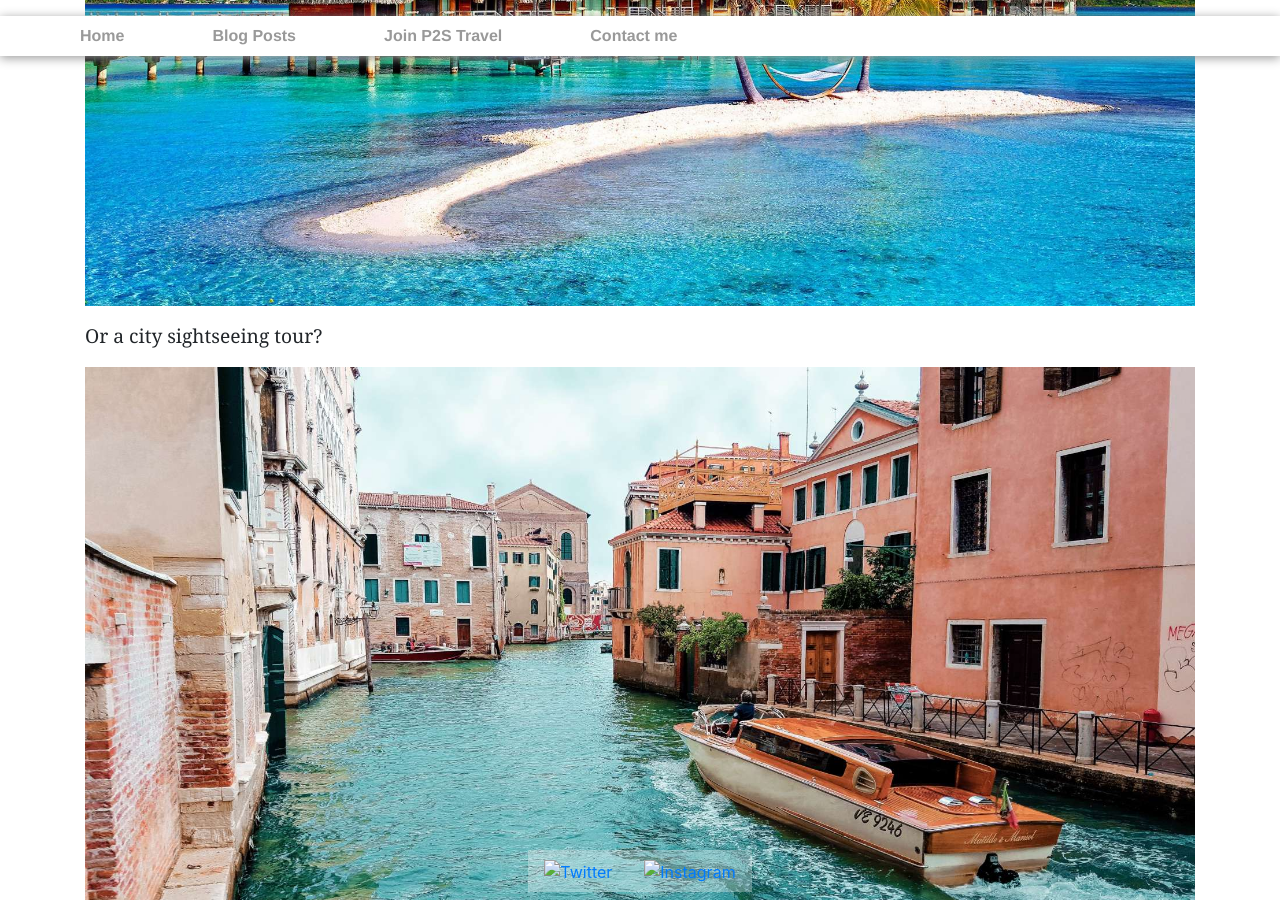
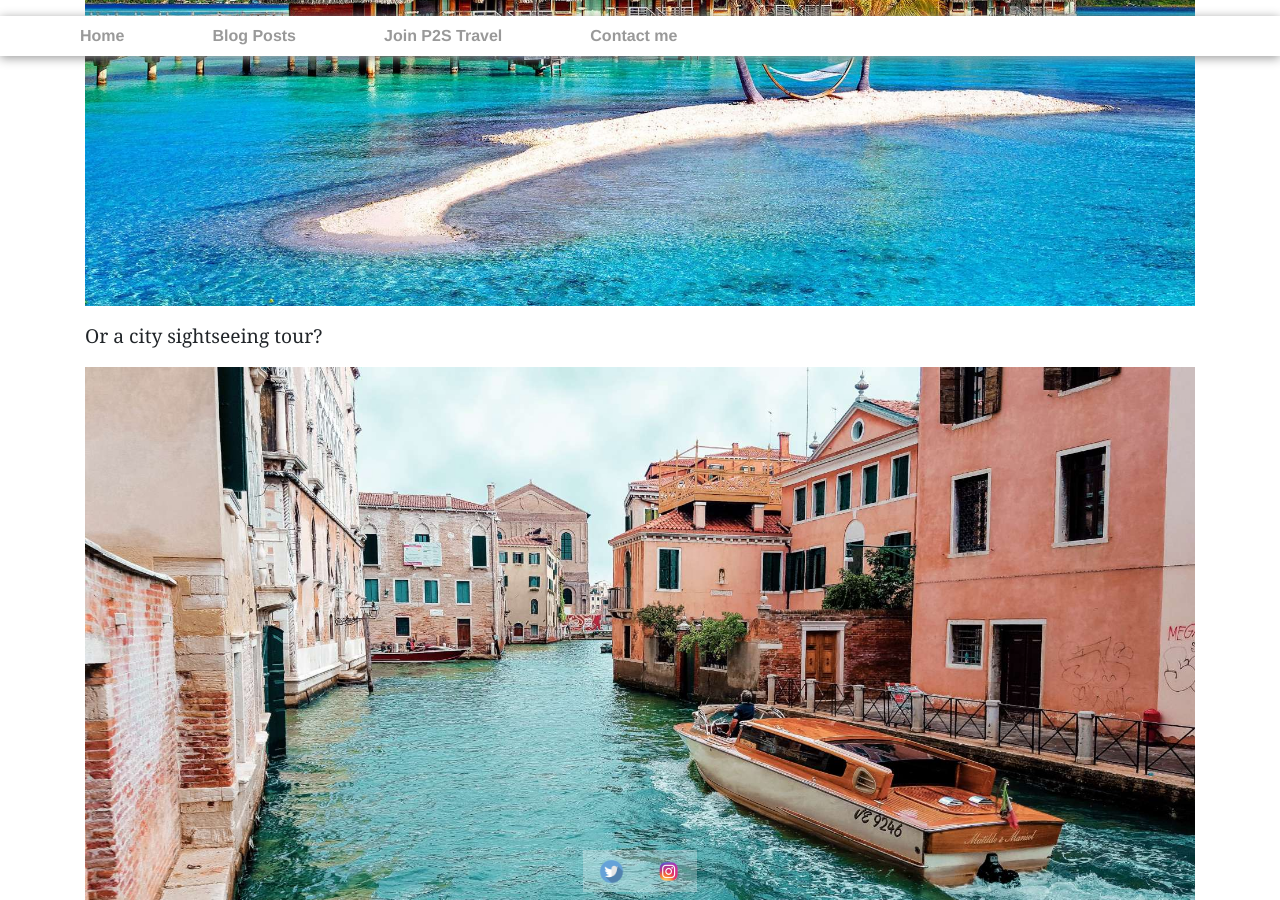
Before and after one commit to jdtravelp2s/jdtravelp2s.github.io, a Jekyll site: the page built from index.md, in a window 1280 px wide and 900 px high, scrolled down 590 px. Built offline with Jekyll 4.4.1, drawn with Linux system fonts in a browser that asks for light colours.

Commit message:
correction

```diff
--- a/_layouts/default.html
+++ b/_layouts/default.html
@@ -59,12 +59,12 @@
     <nav class="navbar fixed-bottom justify-content-center" id="navbar-bottom">
         <div id="social-link">
             <a class="nav-link" href="https://twitter.com/jeandavidtravel">
-                <img src="../icons/twitter.png" width="25" height="25" alt="Twitter">
+                <img src="../assets/icons/twitter.png" width="25" height="25" alt="Twitter">
             </a>
         </div>
         <div id="social-link">
             <a class="nav-link" href="https://www.instagram.com/jeandavidtravel/">
-                <img src="../icons/insta.png" width="25" height="25" alt="Instagram">
+                <img src="../assets/icons/insta.png" width="25" height="25" alt="Instagram">
             </a>
         </div>
     </nav>
```
